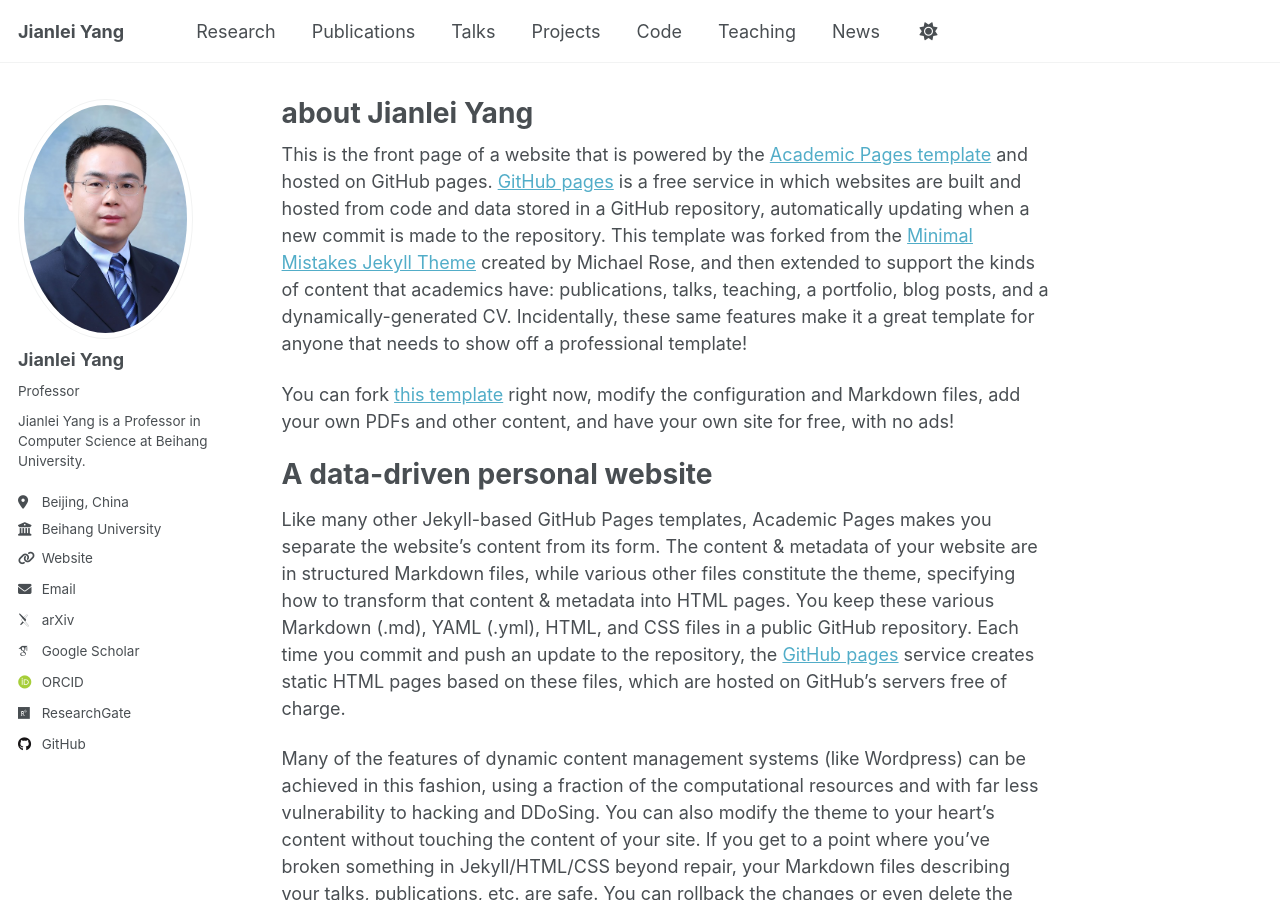
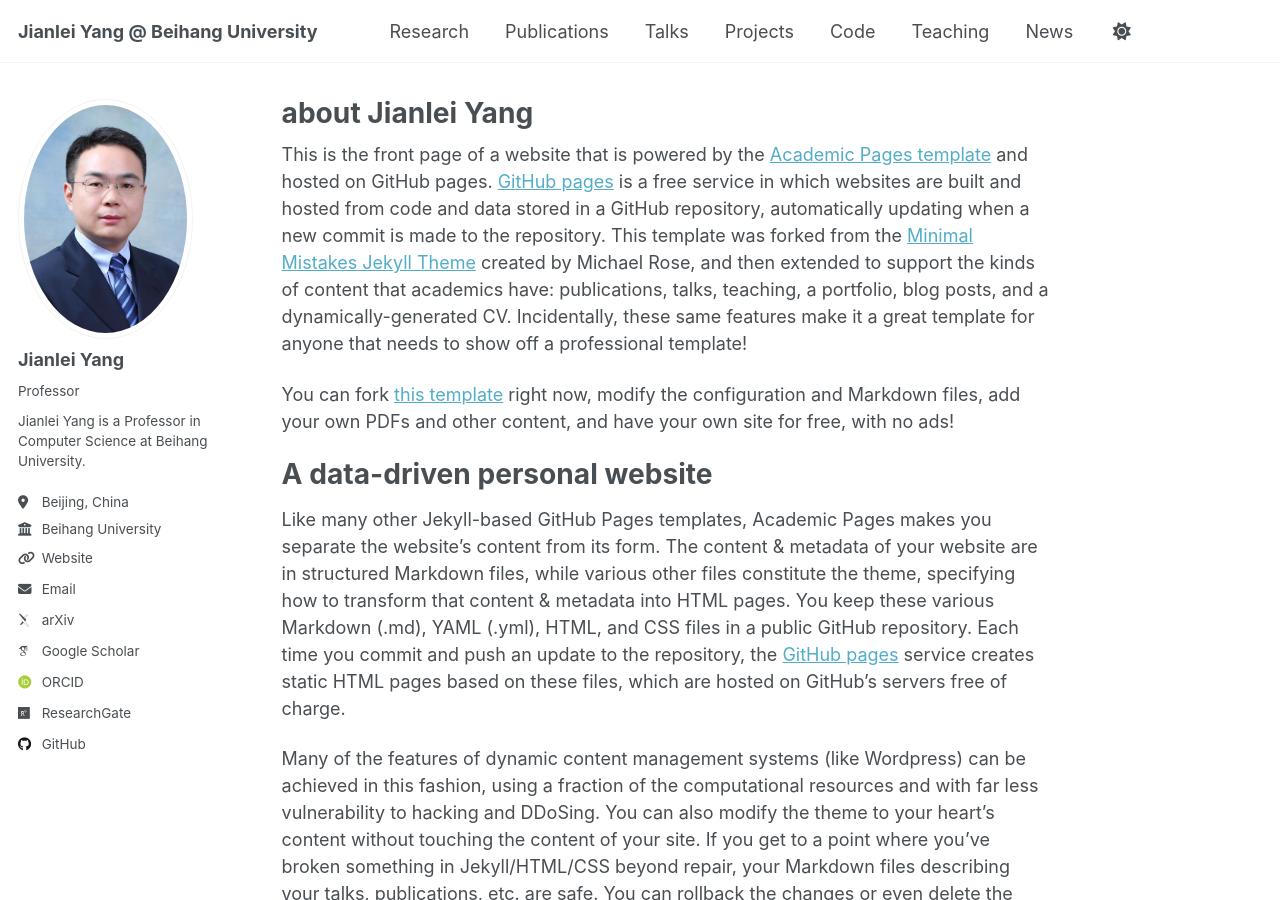
Before and after one commit to dogrush/dogrush.github.io, a Jekyll site: the page built from _pages/about.md, in a window 1280 px wide and 900 px high. Built offline with Jekyll 4.4.1, drawn with Linux system fonts in a browser that asks for light colours; some web fonts are replaced; a script that is not in the unit is left out.

Commit message:
Update _config.yml

```diff
--- a/_config.yml
+++ b/_config.yml
@@ -9,7 +9,7 @@
 # Basic Site Settings
 locale                   : "en-US"
 site_theme               : "default" # Currently available options are "default", "dark", "contrast", "air", "neon"
-title                    : "Jianlei Yang"
+title                    : "Jianlei Yang @ Beihang University"
 title_separator          : "-"
 name                     : "Jianlei Yang"
 description              : "Professor in Computer Science at Beihang University"   # Update this with a general description of your site, this is the default if not overridden by a page
```
